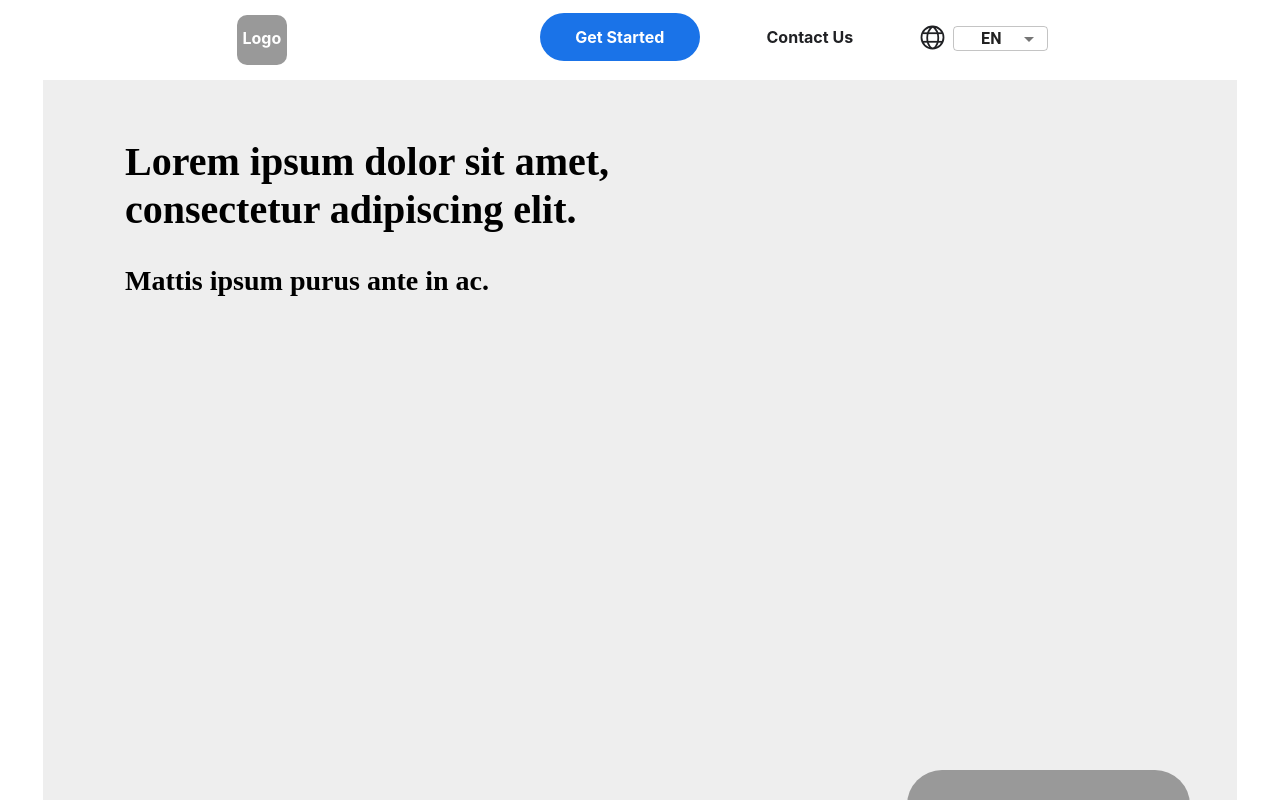
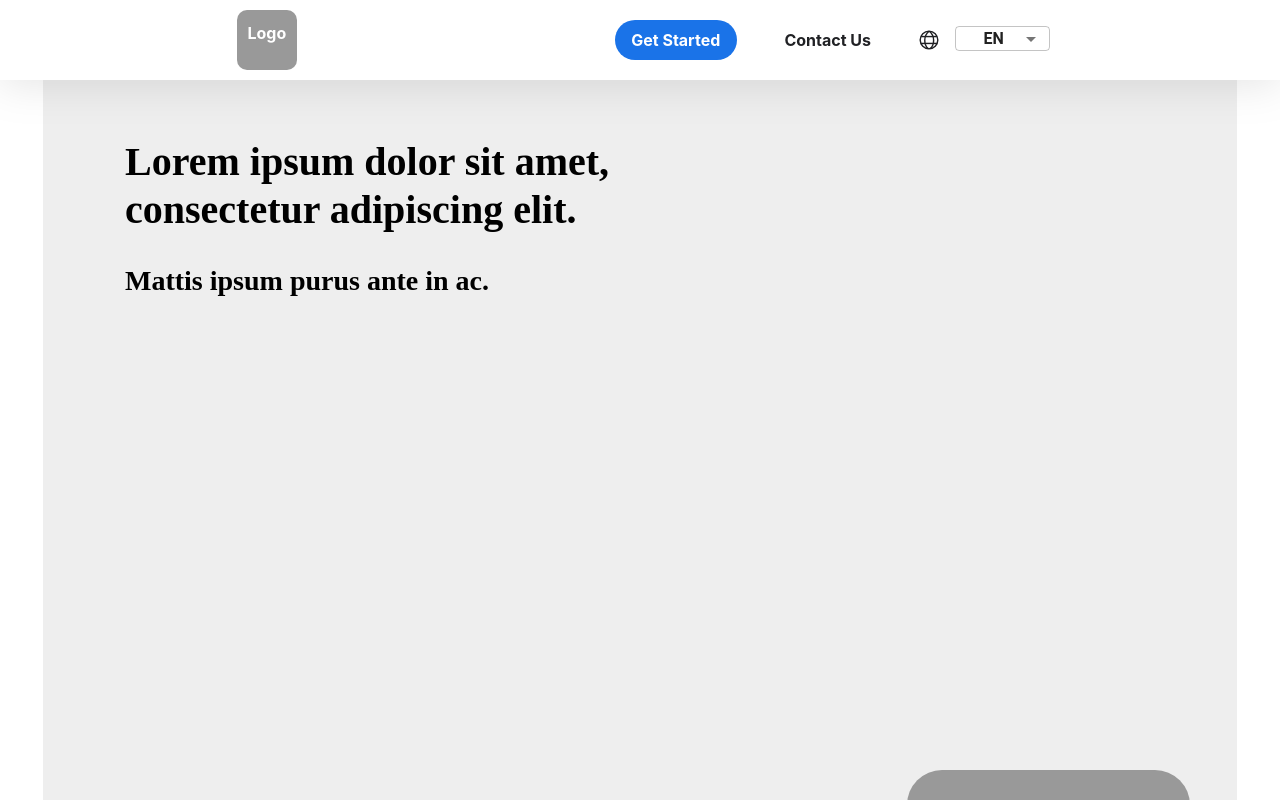
Before and after one commit to gkseogus/HallymCapStone, a React (Create React App) app: page / in a window 1280 px wide. Shown: the top 800 px of the page. Built offline with nearby package versions, Linux system fonts and the light colour scheme.

Commit message:
220907_fix to design

```diff
--- a/src/components/MainNavBar/index.js
+++ b/src/components/MainNavBar/index.js
@@ -10,16 +10,20 @@ import GlobalIcon from "./Img/globalIcon.svg";
 const Contain = styled.nav`
   width: 100vw;
   height: 80px;
-  top: 0;
+  left: 0px;
+  top: 0px;
   display: flex;
   position: fixed;
   background-color: white;
+  filter: drop-shadow(0px 5px 20px rgba(0, 0, 0, 0.1));
   z-index: 10;
 `;
 
 const LogoContain = styled.div`
-  width: 50px;
-  height: 50px;
+  width: 60px;
+  height: 60px;
+  left: 0px;
+  top: 10px;
   margin: auto;
   margin-left: 18.5%;
   background-color: #999999;
@@ -36,9 +40,9 @@ const NavLinkContain = styled(Link)`
 `;
 
 const FirstNavLinkText = styled.h2`
-  width: 160px;
-  height: 48px;
-  margin-top: 13px;
+  width: 122px;
+  height: 40px;
+  margin-top: 20px;
   margin-left: 30px;
   justify-content: center;
   align-items: center;
@@ -50,9 +54,9 @@ const FirstNavLinkText = styled.h2`
 `;
 
 const SecondNavLinkText = styled.h2`
-  width: 160px;
-  height: 48px;
-  margin-top: 13px;
+  width: 122px;
+  height: 40px;
+  margin-top: 20px;
   margin-left: 30px;
   justify-content: center;
   align-items: center;
@@ -64,17 +68,20 @@ const SecondNavLinkText = styled.h2`
 `;
 
 const IconContain = styled.img`
-  width: 25px;
-  height: 25px;
-  margin-left: 30px;
-  margin-top: 25px;
+  width: 20px;
+  height: 20px;
+  top: 9.5px;
+  left: 4px;
+  margin-left: 30.5px;
+  margin-top: 29.5px;
 `;
 
 const DropdownContain = styled.div`
-  width: 60px;
-  height: 25px;
+  width: 55px;
+  height: 21px;
   margin-top: 13px;
-  margin-right: 21.5%;
+  margin-left: 8px;
+  margin-right: 21.7%;
 `;
 
 const MainNavBar = () => {
```
